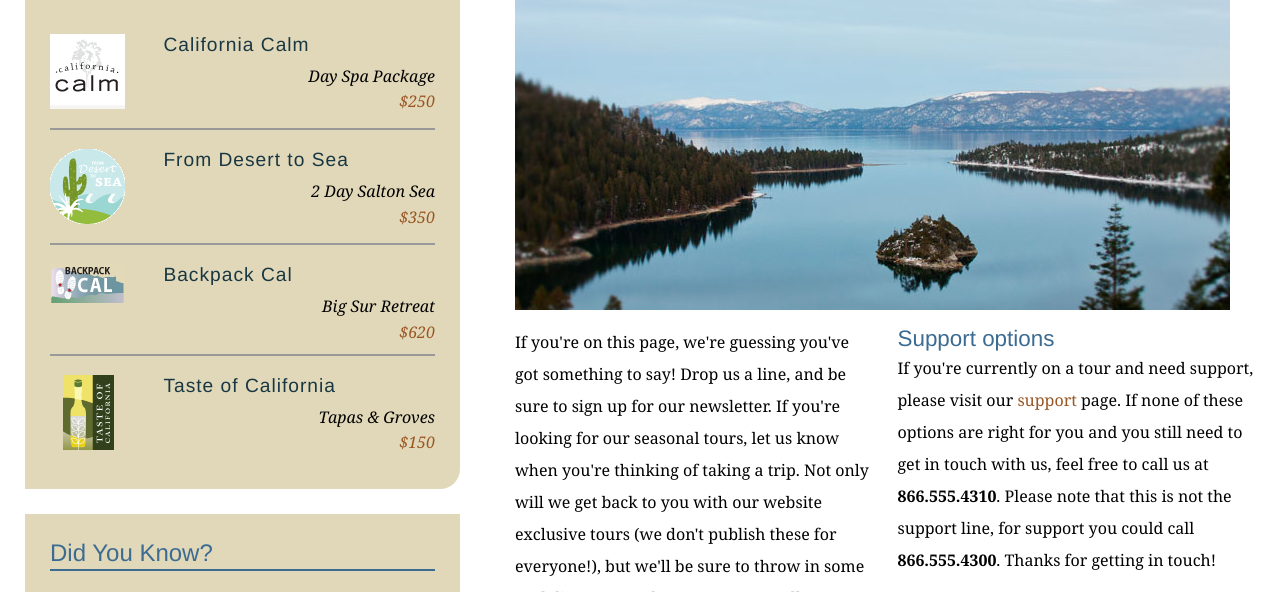
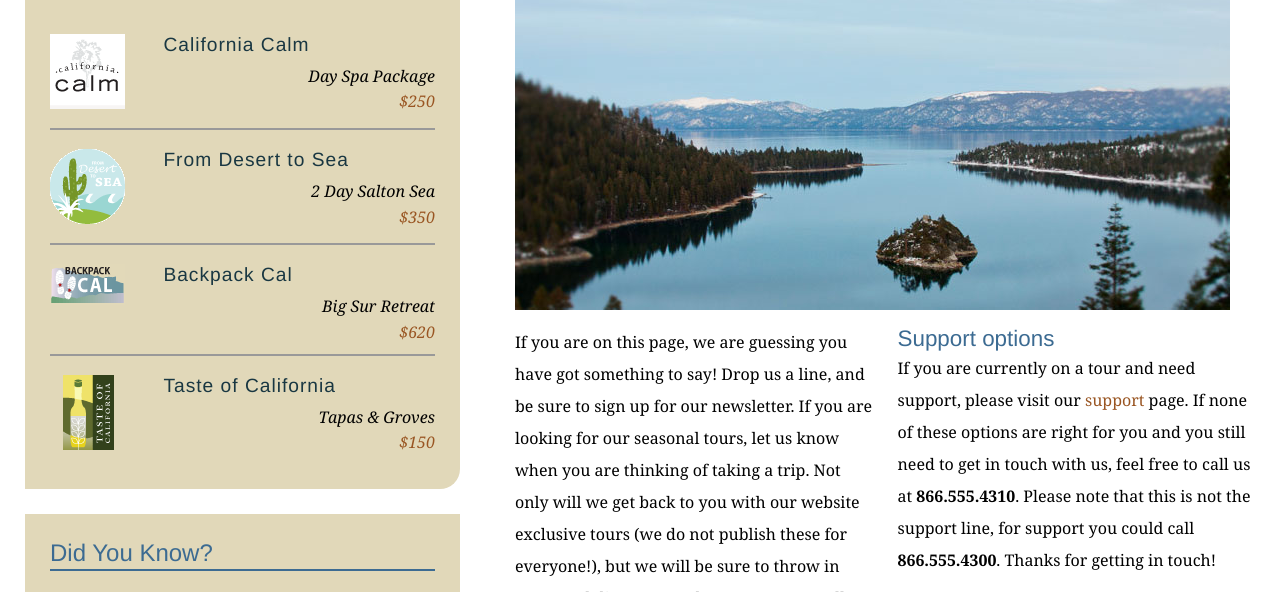
Before and after one commit to seanymurf/Explore_California, a plain HTML site: page contact.html in a window 1280 px wide. Shown: the part 342-934 px from the top of the page. Drawn offline with Linux system fonts and the light colour scheme.

Commit message:
Removed contractions from contact page text

```diff
--- a/contact.html
+++ b/contact.html
@@ -68,10 +68,10 @@
           <h1>Get in touch</h1>
           <img src="assets/images/emerald_bay.jpg" alt="Beautiful Lake Tahoe" class="articleImage" />
           <div class="multiCol">
-            <p>If you're on this page, we're guessing you've got something to say! Drop us a line, and be sure to sign up for our newsletter. If you're looking for our seasonal tours,  let us know when you're thinking of taking a trip. Not only will we get back to you with our website exclusive tours (we don't publish these for everyone!), but we'll be sure to throw in some cool discounts and tour extras as well.</p>
+            <p>If you are on this page, we are guessing you have got something to say! Drop us a line, and be sure to sign up for our newsletter. If you are looking for our seasonal tours, let us know when you are thinking of taking a trip. Not only will we get back to you with our website exclusive tours (we do not publish these for everyone!), but we will be sure to throw in some cool discounts and tour extras as well.</p>
 
             <h2>Support options</h2>
-            <p>If you're currently on a tour and need support, please visit our <a href="support.html">support</a> page. If none of these options are right for you and you still need to get in touch with us, feel free to call us at<span class="phone"> <strong>866.555.4310</strong>. Please note that this is not the support line, for support you could call </span><strong>866.555.4300</strong>. Thanks for getting in touch!</p>
+            <p>If you are currently on a tour and need support, please visit our <a href="support.html">support</a> page. If none of these options are right for you and you still need to get in touch with us, feel free to call us at<span class="phone"> <strong>866.555.4310</strong>. Please note that this is not the support line, for support you could call </span><strong>866.555.4300</strong>. Thanks for getting in touch!</p>
           </div>
 
           <form id="frmContact" name="frmContact" method="post" action="contact_process.html">
```
